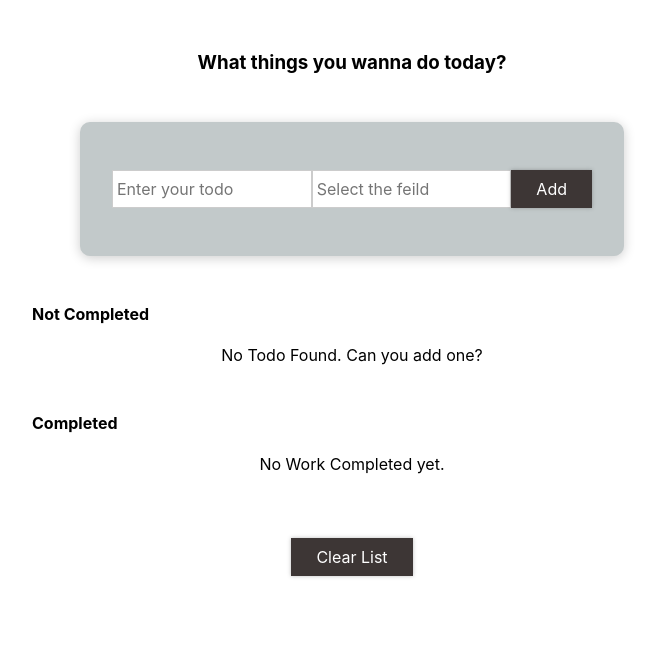
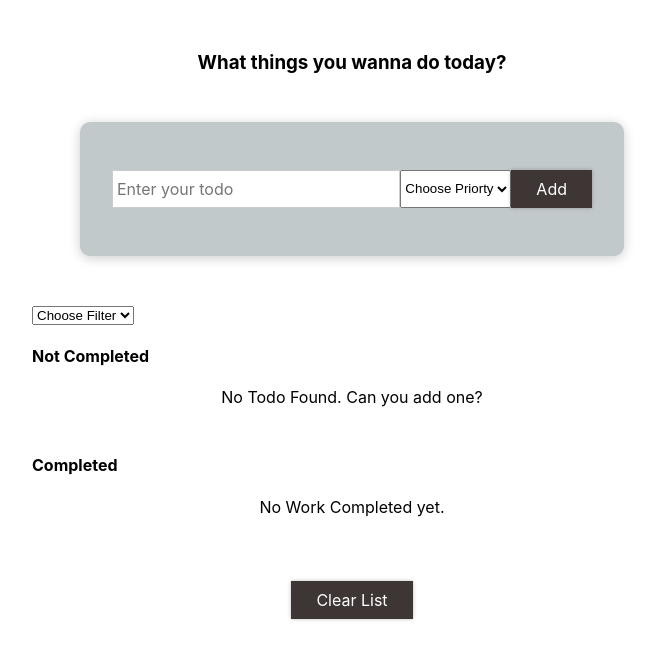
Before and after one commit to VishakAmin/todo_task, a React (Create React App) app: page / in a window 1280 px wide. Shown: the top 660 px of the page, without its empty margins (288-947 px from the left). Built offline with nearby package versions, Linux system fonts and the light colour scheme; the HTML template or start-up script is replaced by a standard one.

Commit message:
Added Filter option

```diff
--- a/src/App.js
+++ b/src/App.js
@@ -25,13 +25,15 @@ function App() {
   const [todoList, setTodoList] = useState(getlocalStorageItems())
   const [completedTodo, setCompletedTodo] = useState([])
   const [incompleteTodo, setIncompletedTodo] = useState([])
+  const [priortyFilter,  setPriortyFilter] = useState("")
+
 
 
   useEffect(() => {
     localStorage.setItem('lists', JSON.stringify(todoList))
+
     setCompletedTodo(todoList.filter(list => list.completed === true))
     setIncompletedTodo(todoList.filter(list => list.completed === false))
-
     }, [todoList])
 
   let todo = (
@@ -42,10 +44,10 @@ function App() {
     <p style={{textAlign:"center"}}>No Work Completed yet. </p>
   )
 
-  const addTodoList = (task) => {
+  const addTodoList = (task, priorty) => {
     setTodoList(prevList => {
       const updatedList = [...prevList];
-      updatedList.unshift({text:task, id: uuid(), completed: false })
+      updatedList.unshift({text:task, id: uuid(), completed: false, priorty:priorty })
       return updatedList;
     })
     console.log(todoList);
@@ -78,6 +80,10 @@ function App() {
     setTodoList([])
   }
 
+  const handlePriortyFilter = (e) => {
+    setPriortyFilter(e.target.value)
+  }
+
   if (incompleteTodo.length > 0) {
     todo = (
       <TodoLists list={incompleteTodo} onDeletelist={deleteTodolist} onCompletedList ={completedTodolist} onUpdateTodoList = {updateTodoList} check="Incomplete"/>
@@ -90,8 +96,8 @@ function App() {
     )
   }
 
-console.log(todoList);
-console.log(completedTodo, incompleteTodo);
+
+  console.log(priortyFilter);
   return (
     <div >
       <h3 className="header">
@@ -101,6 +107,13 @@ console.log(completedTodo, incompleteTodo);
         <TodoInput onAddTodo={addTodoList}/>
       </section>
       <section id="lists">
+          <select value={priortyFilter} onChange={handlePriortyFilter}>
+                <option value="" disabled hidden>Choose Filter</option>
+                <option value = "all" >All</option>
+                <option value = "low" >Low</option>
+                <option value = "medium">Medium</option>
+                <option value = "high"> High</option>
+          </select>
         <h4>Not Completed</h4>
         {todo}
       </section>
--- a/src/components/Todo/TodoInput/TodoInput.js
+++ b/src/components/Todo/TodoInput/TodoInput.js
@@ -6,18 +6,27 @@ import classes from  "./TodoInput.module.css"
 const TodoInput = (props) => {
 
   const [inputValue, setInputValue] = useState(props.edit ?  props.edit.value : "");
+  const [priorty, setPriorty] = useState("")
+
 
   //mobex
   const todoInputChangeHandler = (e) => {
     setInputValue(e.target.value)
   }
 
+
+  const todoPriortyChangeHandler = (e) => {
+    setPriorty(e.target.value)
+  }
+
   const formSubmitHandler = (e) => {
     e.preventDefault();
-    props.edit ? props.onSubmit(inputValue) : props.onAddTodo(inputValue)
+    props.edit ? props.onSubmit(inputValue) : props.onAddTodo(inputValue, priorty)
     console.log(inputValue);
     setInputValue("")
+    setPriorty("")
   }
+
 
   const buttonValue = props.edit ?  "Update" : "Add"
   const placeholderValue = props.edit ? "Update your Todo" : "Enter your todo"
@@ -27,7 +36,12 @@ const TodoInput = (props) => {
     <form onSubmit={formSubmitHandler} className={classes.form}>
         <div className={classes.formControl}>
           <input type="text" value={inputValue} required onChange={todoInputChangeHandler} placeholder={placeholderValue}/>
-          <input type="text"  required onChange={todoInputChangeHandler} placeholder="Select the feild"/>
+          <select value={priorty}  required onChange={todoPriortyChangeHandler}>
+                <option value="" disabled hidden>Choose Priorty</option>
+                <option value = "low" >Low</option>
+                <option value = "medium">Medium</option>
+                <option value = "high"> High</option>
+          </select>
           <Button type="submit">{buttonValue}</Button>
        </div>
     </form>
```
